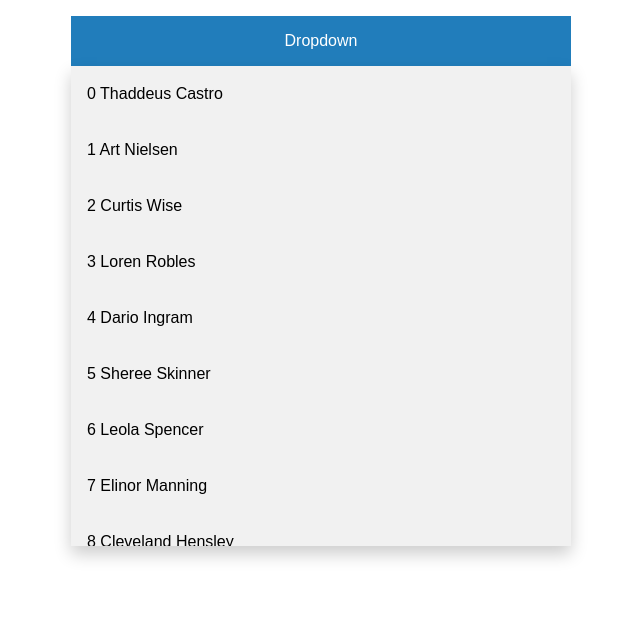
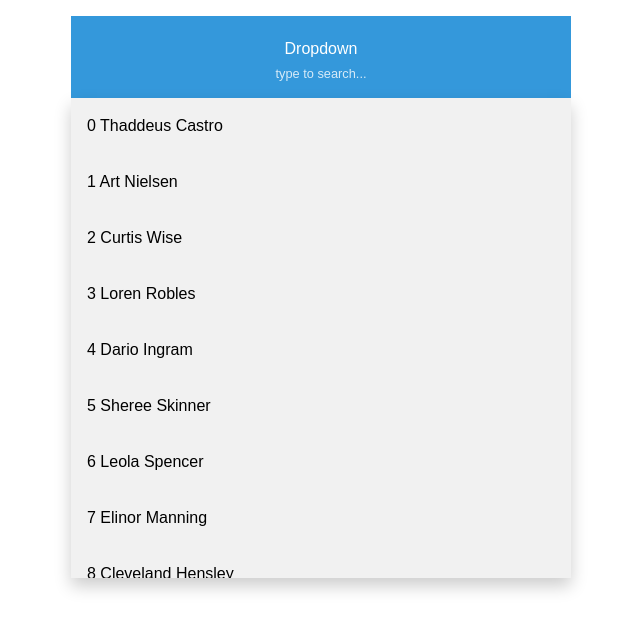
Before and after one commit to gvlachos/react-scroll, a React app: page / in a window 1280 px wide. Both pictures are taken after a click on the button "Dropdown". Shown: the whole page, without its empty margins (319-959 px from the left). Built offline with nearby package versions, Linux system fonts and the light colour scheme.

Commit message:
improved ui/ux

```diff
--- a/src/components/Dropdown/index.js
+++ b/src/components/Dropdown/index.js
@@ -12,8 +12,10 @@ const Dropdown = ({ list, equals }) => {
 
   const isValidKey = key => key === BACKSPACE || key.length === 1;
   const onClick = () => {
+    setSearch(null);
+    setSearchResult(null);
     setVisible(!visible);
-  };
+  }
   const onKeyUp = ({ key }) => {
     let searchTerm = search;
 
@@ -36,18 +38,36 @@ const Dropdown = ({ list, equals }) => {
       setSearchResult(null);
     }
   };
+  const onElementClick = element => {
+    console.log(`clicked ${element.value}`);
+    setSearch(null);
+    setSearchResult(null);
+    setVisible(false);
+  };
 
   return (
     <div className="dropdown" onKeyUp={onKeyUp}>
       <button
-        className={`dropbtn ${searchResult && searchResult.length > 0 ? 'withResult' : ''} ${search ? 'withSearchTerm' : ''}`}>
+        className={
+          `dropbtn ${searchResult && searchResult.length > 0 ? 'withResult' : ''} ${search ? 'withSearchTerm' : ''}`
+        }>
         <div className="title" onClick={onClick}>Dropdown</div>
-        <div className="searchTerm">{search}</div>
+        {
+          visible && !search
+            ? <div className="searchTerm empty">type to search...</div>
+            : visible && search
+              ? <div className="searchTerm">{search}</div>
+              : null
+        }
       </button>
       <div className={`dropdown-content ${visible ? "show" : ""}`}>
-        <Elements list={list} searchResult={searchResult} firstElement={list[0]} />
+        <Elements
+          list={list}
+          searchResult={searchResult}
+          firstElement={list[0]}
+          onElementClick={onElementClick} />
       </div>
-    </div>
+    </div >
   );
 };
 
--- a/src/components/Element/index.js
+++ b/src/components/Element/index.js
@@ -1,7 +1,7 @@
 import React from "react";
 
-const Element = ({ id, content }) => (
-  <div id={id} className="item">
+const Element = ({ id, content, onClick }) => (
+  <div id={id} className="item" onClick={onClick}>
     {content}
   </div>
 );
--- a/src/components/Elements/index.js
+++ b/src/components/Elements/index.js
@@ -1,43 +1,65 @@
 import React, { Fragment, useState, useMemo, useEffect } from "react";
 import Element from "../Element";
 
-const Elements = ({ list, searchResult }) => {
+const Elements = ({ list, searchResult, onElementClick }) => {
   const [current, setCurrent] = useState(null);
+  const [selectedElement, setSelectedElement] = useState(null);
 
+  // initialize and show the first element in the result
+  // or the first element in the list
   useEffect(() => {
-    let element;
     let behavior;
+    let elementId;
     if (searchResult && searchResult.length) {
-      element = document.getElementById(searchResult[0].key);
+      elementId = searchResult[0].key;
       behavior = "smooth";
       setCurrent(0);
     } else {
-      element = document.getElementById(list[0].key);
+      elementId = list[0].key;
       behavior = "auto";
       setCurrent(null);
     }
-    element.scrollIntoView({ behavior });
+    setSelectedElement({ elementId, behavior });
   }, [list, searchResult]);
 
+  // scroll the selected element into view
+  useEffect(() => {
+    if (selectedElement) {
+      document.getElementById(selectedElement.elementId).scrollIntoView({
+        behavior: selectedElement.behavior
+      });
+    }
+  }, [selectedElement])
 
+  // list of elements in the dropdown
   const elements = useMemo(() => {
-    return list.map(item => (
-      <Element key={item.key} id={item.key} content={item.value} />
-    ))
+    return list.map(item => {
+      const onClick = () => onElementClick(item);
+      return (
+        <Element
+          key={item.key}
+          id={item.key}
+          content={item.value}
+          onClick={onClick}
+        />
+      )
+    })
   }, [list]);
 
+  // handler to find the next element in the result
   const next = () => {
     const behavior = "smooth";
-    let element;
+    let elementId;
     if (current === null || !searchResult || searchResult.length === 0) return;
     if (current < searchResult.length - 1) {
-      element = document.getElementById(searchResult[current + 1].key);
+      elementId = searchResult[current + 1].key;
       setCurrent(current + 1);
+      setSelectedElement({ elementId, behavior });
     } else {
-      element = document.getElementById(searchResult[0].key);
+      elementId = searchResult[0].key;
       setCurrent(0);
+      setSelectedElement({ elementId, behavior });
     }
-    element.scrollIntoView({ behavior });
   };
 
   return (
--- a/src/index.scss
+++ b/src/index.scss
@@ -31,30 +31,41 @@ body {
     padding: 16px;
     font-size: 16px;
     border: none;
-    cursor: pointer;
     margin-top: 1rem;
     outline: none;
 
-    &:not(.withSearchTerm) {
-      .title {
-        margin-bottom: -1rem;
-      }
-    }
     &.withResult {
       background-color: #971414;
-    }
-
-    &:hover,
-    &:focus {
-      background-color: darken(#3498db, 10%);
-      &.withResult {
+      &:hover,
+      &:focus {
         background-color: darken(#971414, 10%);
       }
     }
 
+    .title {
+      display: table;
+      margin: 0 auto;
+      padding: 0.5rem;
+      cursor: pointer;
+      &:hover,
+      &:focus {
+        opacity: 0.7;
+      }
+    }
+
     .searchTerm {
+      font-size: 1rem;
       min-height: 1rem;
       text-align: center;
+      cursor: pointer;
+      &.empty {
+        opacity: 0.8;
+        font-size: 0.8rem;
+      }
+      &:hover,
+      &:focus {
+        opacity: 0.7;
+      }
     }
 
     .resultsCount {
@@ -75,7 +86,8 @@ body {
     box-shadow: 0px 8px 16px 0px rgba(0, 0, 0, 0.2);
 
     &.show {
-      display: block;
+      display: flex;
+      flex-direction: column;
     }
 
     .item,
@@ -84,15 +96,14 @@ body {
       padding: 12px 16px;
       text-decoration: none;
       display: block;
+      cursor: pointer;
     }
 
     .resultsCount {
       position: fixed;
-      width: 100%;
-      text-align: right;
+      align-self: flex-end;
       max-width: calc(#{$maxWidth} - 50px);
       background: rgba(0, 0, 0, 0.15);
-      cursor: pointer;
       user-select: none;
     }
   }
```
